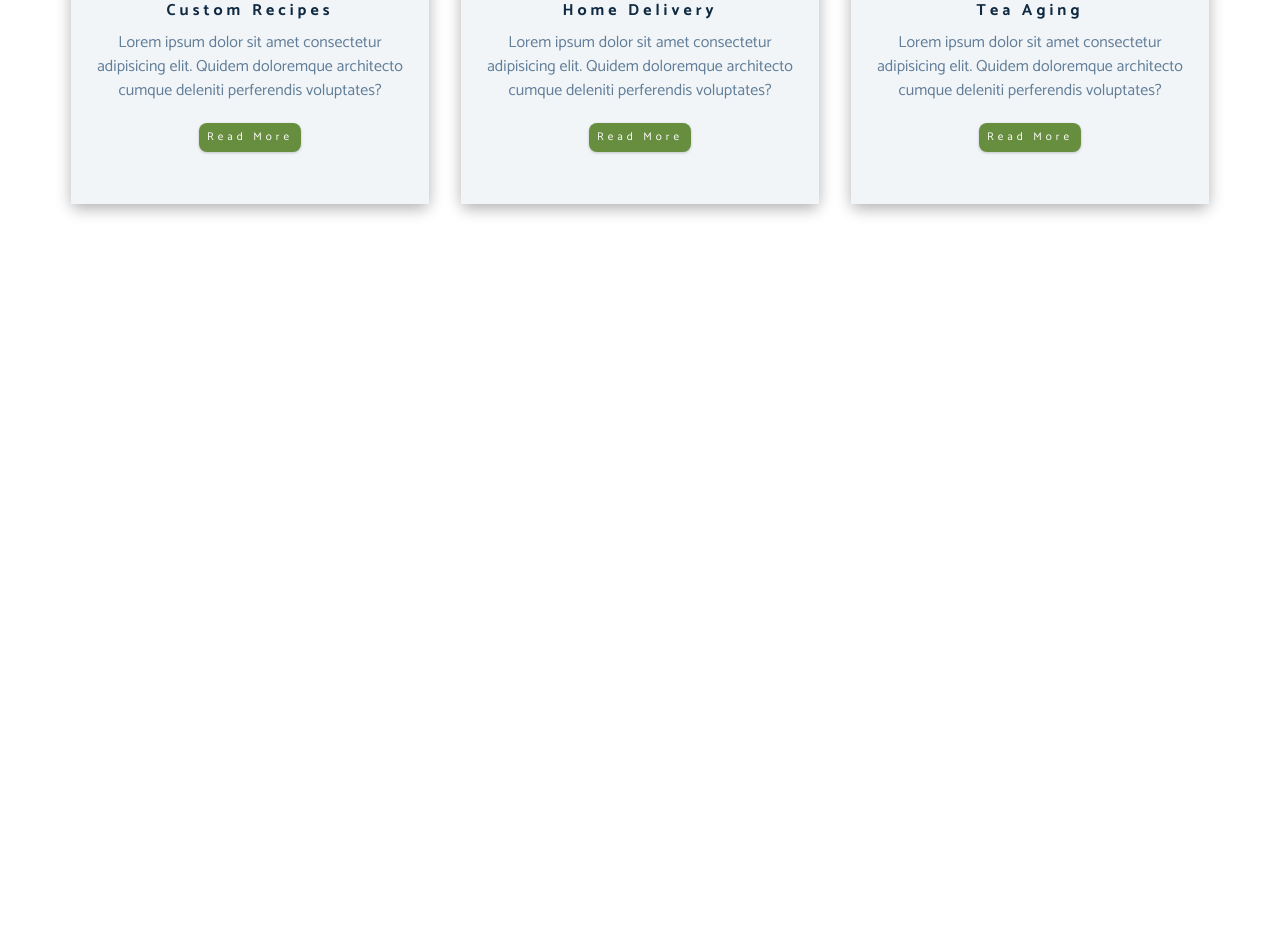
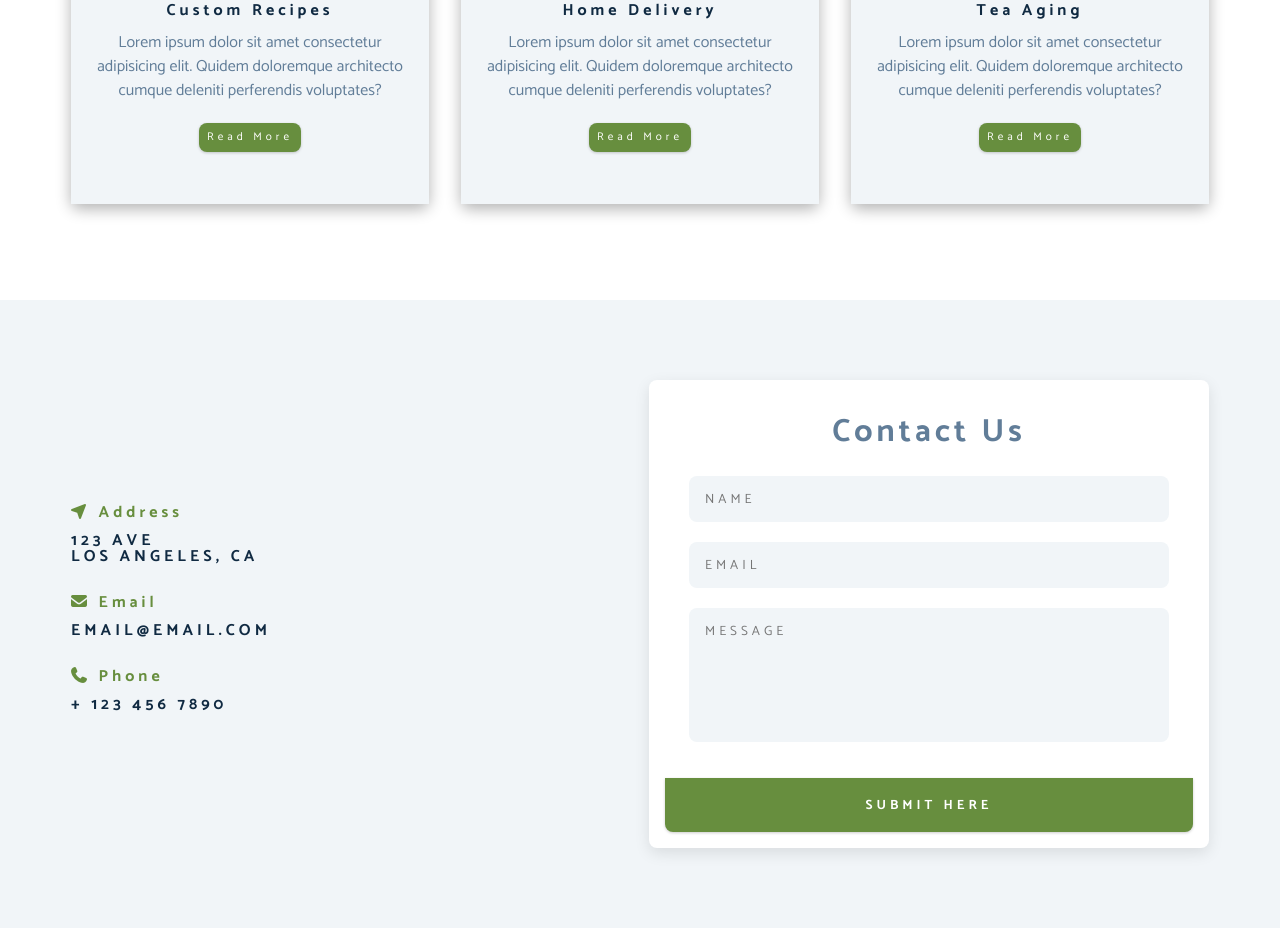
Before and after one commit to Redi-Shehu/html-css---Tea-station, a plain HTML site: page index.html in a window 1280 px wide. Shown: the part 2538-3466 px from the top of the page. Before the commit the page ends 2838 px from the top, so only its background shows below. Drawn offline with Linux system fonts and the light colour scheme; a web font is replaced by a local one.

Commit message:
Contact added, General styles for form elements

```diff
--- a/index.html
+++ b/index.html
@@ -204,5 +204,77 @@
         </article>
       </div>
     </section>
+    <!-- --------------contact section-------------- -->
+    <section class="contact-section">
+      <div class="section-center contact">
+        <div class="contact-info-container">
+          <!-- contact info -->
+          <article class="contact-info">
+            <div class="contact-item">
+              <h4 class="contact-title">
+                <span class="contact-icon">
+                  <i class="fas fa-location-arrow"></i> Address
+                </span>
+              </h4>
+              <h4 class="contact-text">
+                123 Ave <br />
+                Los Angeles, CA
+              </h4>
+            </div>
+          </article>
+          <!-- contact info -->
+          <article class="contact-info">
+            <div class="contact-item">
+              <h4 class="contact-title">
+                <span class="contact-icon">
+                  <i class="fas fa-envelope"></i> Email
+                </span>
+              </h4>
+              <h4 class="contact-text">email@email.com</h4>
+            </div>
+          </article>
+          <!-- contact info -->
+          <article class="contact-info">
+            <div class="contact-item">
+              <h4 class="contact-title">
+                <span class="contact-icon">
+                  <i class="fas fa-phone"></i> Phone
+                </span>
+              </h4>
+              <h4 class="contact-text">+ 123 456 7890</h4>
+            </div>
+          </article>
+        </div>
+        <!-- contact form -->
+        <article class="contact-form">
+          <h3>contact us</h3>
+          <form action="">
+            <fieldset class="form-group">
+              <input
+                type="text"
+                placeholder="Name"
+                name="name"
+                class="form-control"
+              />
+              <input
+                type="email"
+                placeholder="Email"
+                name="email"
+                class="form-control"
+              />
+              <textarea
+                name="message"
+                id=""
+                placeholder="message"
+                rows="5s"
+                class="form-control"
+              ></textarea>
+            </fieldset>
+            <!-- form button -->
+            <button type="submit" class="btn submit-btn">Submit here</button>
+          </form>
+        </article>
+      </div>
+    </section>
   </body>
 </html>
--- a/style.css
+++ b/style.css
@@ -131,6 +131,19 @@ p {
   h4 {
     line-height: 1;
   }
+}
+button,
+input,
+optgroup,
+select,
+textarea {
+  font-family: inherit;
+  border: none;
+  background: none;
+  outline: none;
+}
+fieldset {
+  border: none;
 }
 /* ---------------------Header--------------------- */
 .header {
@@ -376,3 +389,87 @@ p {
     flex-basis: 33.3%;
   }
 }
+/* ---------------------Contact--------------------- */
+
+.contact-section {
+  background-color: var(--clr-grey-10);
+}
+.contact {
+  display: flex;
+  flex-direction: column;
+  align-items: center;
+}
+@media screen and (min-width: 992px) {
+  .contact {
+    flex-direction: row;
+    justify-content: space-between;
+    gap: 1rem;
+  }
+}
+.contact-info,
+.contact-form {
+  margin: 1rem 0;
+}
+.contact-info-container {
+}
+.contact-info {
+}
+.contact-item {
+  margin-bottom: 1.75rem;
+}
+.contact-title {
+  color: var(--clr-primary);
+}
+.contact-icon {
+}
+.contact-text {
+  text-transform: uppercase;
+}
+.contact-form {
+  width: 35rem;
+  background: var(--clr-white);
+  border-radius: var(--radius);
+  text-align: center;
+  padding: 1rem;
+  box-shadow: 0 5px 15px rgba(0, 0, 0, 0.1);
+  transition: var(--transition);
+}
+.contact-form:hover {
+  box-shadow: 0 5px 15px rgba(0, 0, 0, 0.3);
+}
+.contact-form h3 {
+  color: var(--clr-grey-5);
+  padding-top: 1.25rem;
+}
+.form-group {
+  padding: 1rem 1.5rem;
+  /* display: flex;
+  flex-direction: column;
+  gap: 1rem; */
+}
+.form-control {
+  width: 100%;
+  display: block;
+  padding: 0.75rem 1rem;
+  margin-bottom: 1.25rem;
+  background-color: var(--clr-grey-10);
+  border-radius: var(--radius);
+  text-transform: uppercase;
+  letter-spacing: var(--letter-spacing);
+}
+textarea {
+  resize: none;
+  min-width: 100%;
+  /* min-width: 100%;
+  max-width: 100%;
+  min-height: 10rem;
+  max-height: 10rem; */
+}
+.submit-btn {
+  display: block;
+  width: 100%;
+  margin: 0;
+  padding: 1rem;
+  border-bottom-left-radius: var(--radius);
+  border-bottom-right-radius: var(--radius);
+}
```
